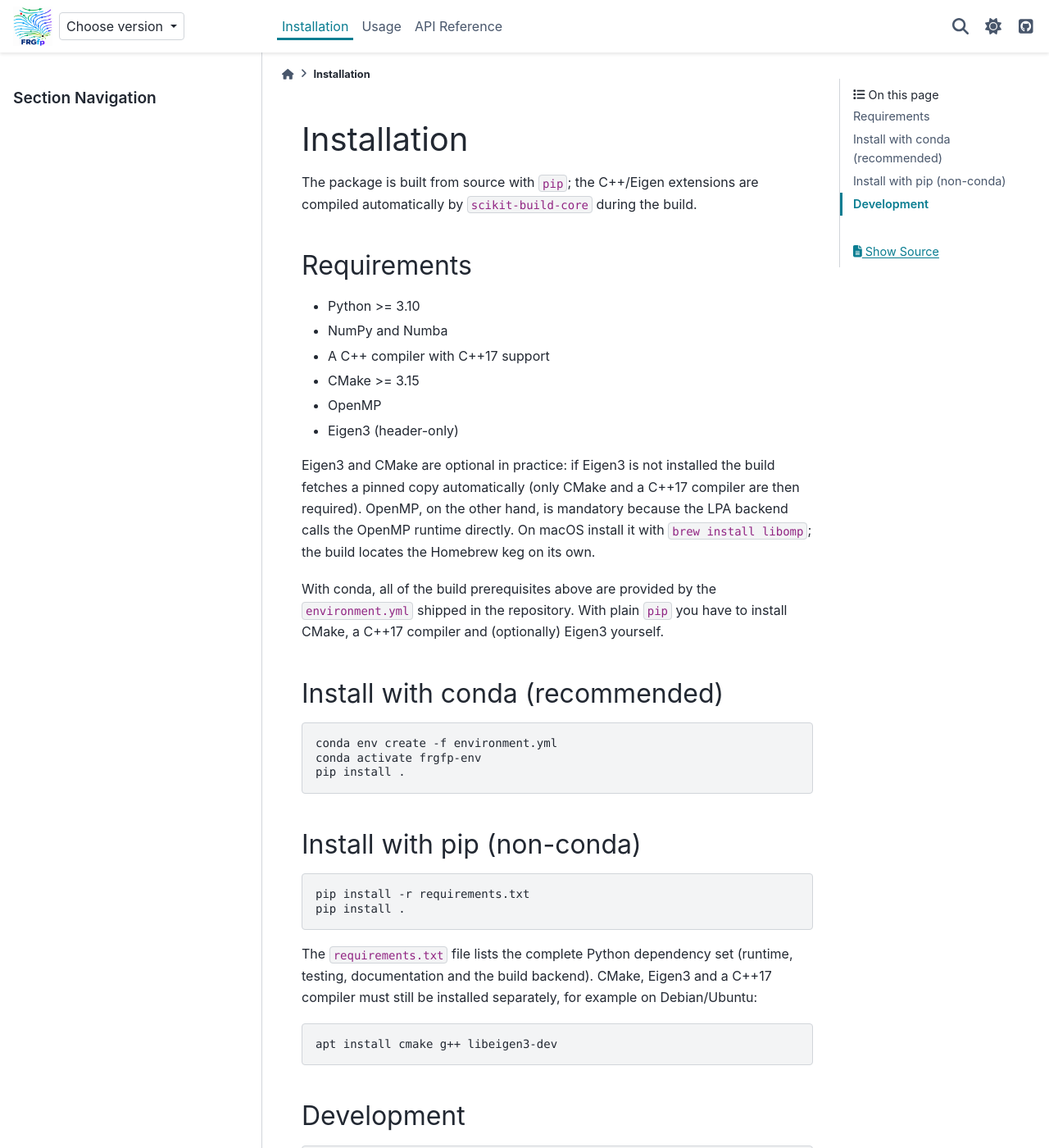
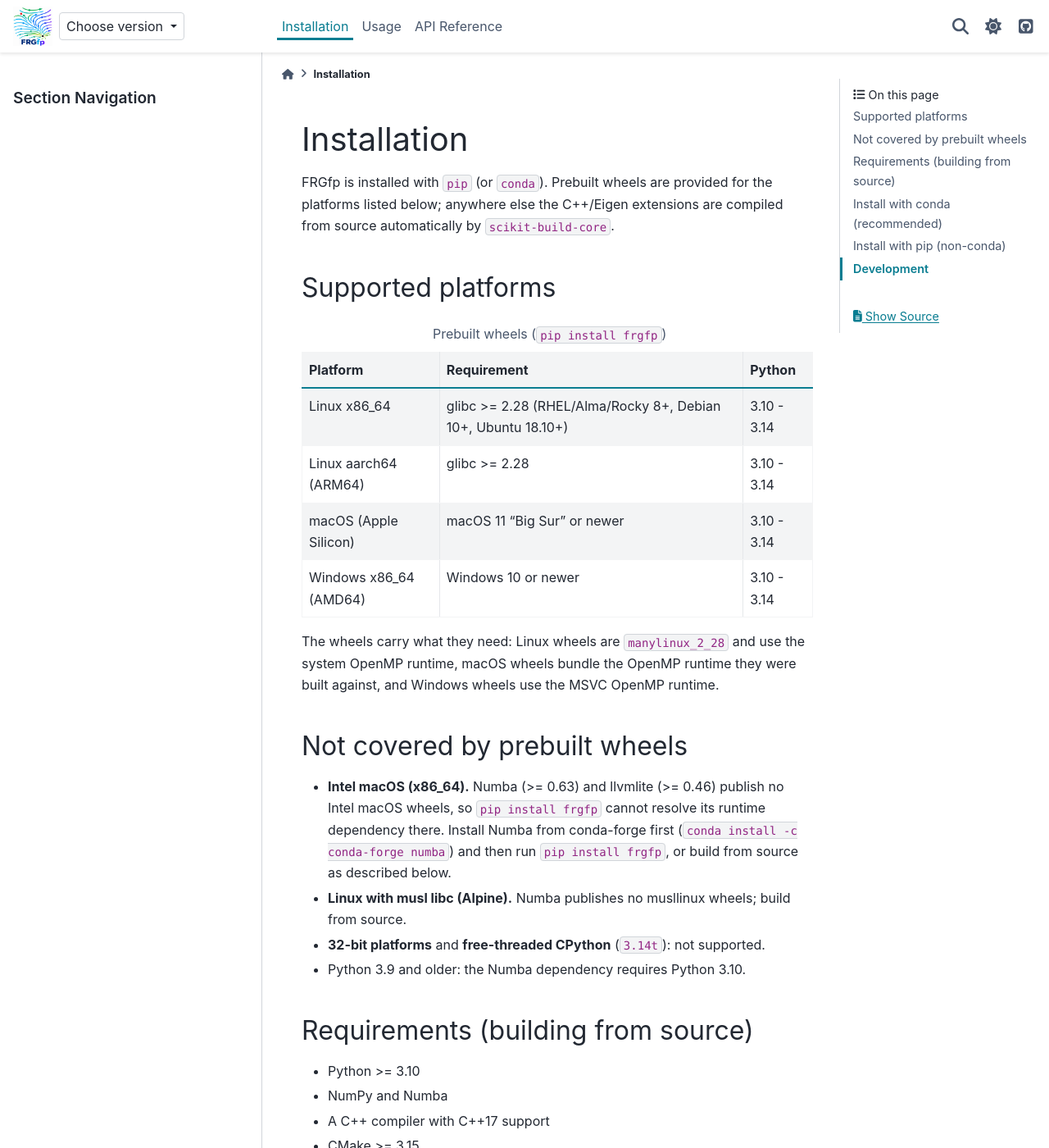
Before and after one commit to molbarnabas/frgfp, a Sphinx documentation site: the page built from doc/source/installation.rst, in a window 1280 px wide and 1400 px high. Shown: the whole window at 82% size. Built offline with Sphinx 7.4.7 and the PyData theme 0.15.4, drawn with Linux system fonts in a browser that asks for light colours; the version number could not be read and is left out.

Commit message:
ci: drop the Intel macOS target, document the supported platforms
All Macs sold since 2023 are Apple Silicon and, more decisively, the runtime
dependency has left Intel macOS behind: numba >= 0.63 and llvmlite >= 0.46 publish
macosx_*_arm64 wheels only, so `pip install frgfp[test]` on an Intel runner cannot
resolve numba from PyPI - pip reaches for the newest numba, gets an arm64 wheel
plus an sdist, and the sdist build fails in LLVM.  The macOS x86_64 column could
therefore only ever produce a wheel whose own test environment could not be
installed, and it failed on every run.

* ci.yml / release.yml: the matrix is now 4 runners x 5 CPythons = 20 wheels
  (Linux x86_64 and aarch64, macOS Apple Silicon, Windows AMD64).  Runner labels
  are pinned (macos-26 rather than macos-latest) so that the build environment,
  and with it the Homebrew bottles delocate has to accept, only changes when we
  bump it deliberately.
* pyproject.toml: macOS keeps `archs = ["auto"]`, so a local build on an Intel Mac
  still produces a native, testable wheel; only CI and publishing are
  Apple-Silicon-only, which the comment explains.
* doc/source/installation.rst: new "Supported platforms" table (glibc >= 2.28 for
  Linux, macOS 11+ on Apple Silicon, Windows 10+) plus what is *not* covered and
  how to install there - Intel macOS (conda-forge numba, or the sdist), musl
  Linux, 32-bit and free-threaded builds, and the Python >= 3.10 floor.
* README.md: the same information in condensed form, with the wheel matrix and the
  source-build prerequisites.
* RELEASING.md: matrix and wheel counts updated, plus a "Why there is no Intel
  macOS wheel" section recording the numba/llvmlite facts and the Intel paths.

```diff
--- a/doc/source/installation.rst
+++ b/doc/source/installation.rst
@@ -1,11 +1,51 @@
 Installation
 ============
 
-The package is built from source with ``pip``; the C++/Eigen extensions are
-compiled automatically by ``scikit-build-core`` during the build.
+FRGfp is installed with ``pip`` (or ``conda``). Prebuilt wheels are provided for
+the platforms listed below; anywhere else the C++/Eigen extensions are compiled
+from source automatically by ``scikit-build-core``.
 
-Requirements
-------------
+Supported platforms
+-------------------
+
+.. list-table:: Prebuilt wheels (``pip install frgfp``)
+   :header-rows: 1
+
+   * - Platform
+     - Requirement
+     - Python
+   * - Linux x86_64
+     - glibc >= 2.28 (RHEL/Alma/Rocky 8+, Debian 10+, Ubuntu 18.10+)
+     - 3.10 - 3.14
+   * - Linux aarch64 (ARM64)
+     - glibc >= 2.28
+     - 3.10 - 3.14
+   * - macOS (Apple Silicon)
+     - macOS 11 "Big Sur" or newer
+     - 3.10 - 3.14
+   * - Windows x86_64 (AMD64)
+     - Windows 10 or newer
+     - 3.10 - 3.14
+
+The wheels carry what they need: Linux wheels are ``manylinux_2_28`` and use the
+system OpenMP runtime, macOS wheels bundle the OpenMP runtime they were built
+against, and Windows wheels use the MSVC OpenMP runtime.
+
+Not covered by prebuilt wheels
+------------------------------
+
+* **Intel macOS (x86_64).** Numba (>= 0.63) and llvmlite (>= 0.46) publish no
+  Intel macOS wheels, so ``pip install frgfp`` cannot resolve its runtime
+  dependency there. Install Numba from conda-forge first
+  (``conda install -c conda-forge numba``) and then run ``pip install frgfp``,
+  or build from source as described below.
+* **Linux with musl libc (Alpine).** Numba publishes no musllinux wheels; build
+  from source.
+* **32-bit platforms** and **free-threaded CPython** (``3.14t``): not supported.
+* Python 3.9 and older: the Numba dependency requires Python 3.10.
+
+Requirements (building from source)
+-----------------------------------
 
 * Python >= 3.10
 * NumPy and Numba
--- a/pyproject.toml
+++ b/pyproject.toml
@@ -84,6 +84,10 @@
 manylinux-aarch64-image = "manylinux_2_28"
 
 [tool.cibuildwheel.macos]
+# `auto` keeps a local build on an Intel Mac working (native, testable wheel); CI
+# publishes Apple Silicon wheels only, because numba >= 0.63 and llvmlite >= 0.46
+# ship no Intel-macOS wheels, so an Intel wheel could not be installed from PyPI
+# at all.  See RELEASING.md and doc/source/installation.rst.
 archs = ["auto"]
 # All macOS wheels are labelled macOS 11+ (which is Apple Silicon's minimum
 # anyway), so the OpenMP runtime we build below matches the wheel tag exactly.
```
Also changed, not shown: README.md (+8 -2 lines), RELEASING.md (+25 -2 lines), 3 other files.
